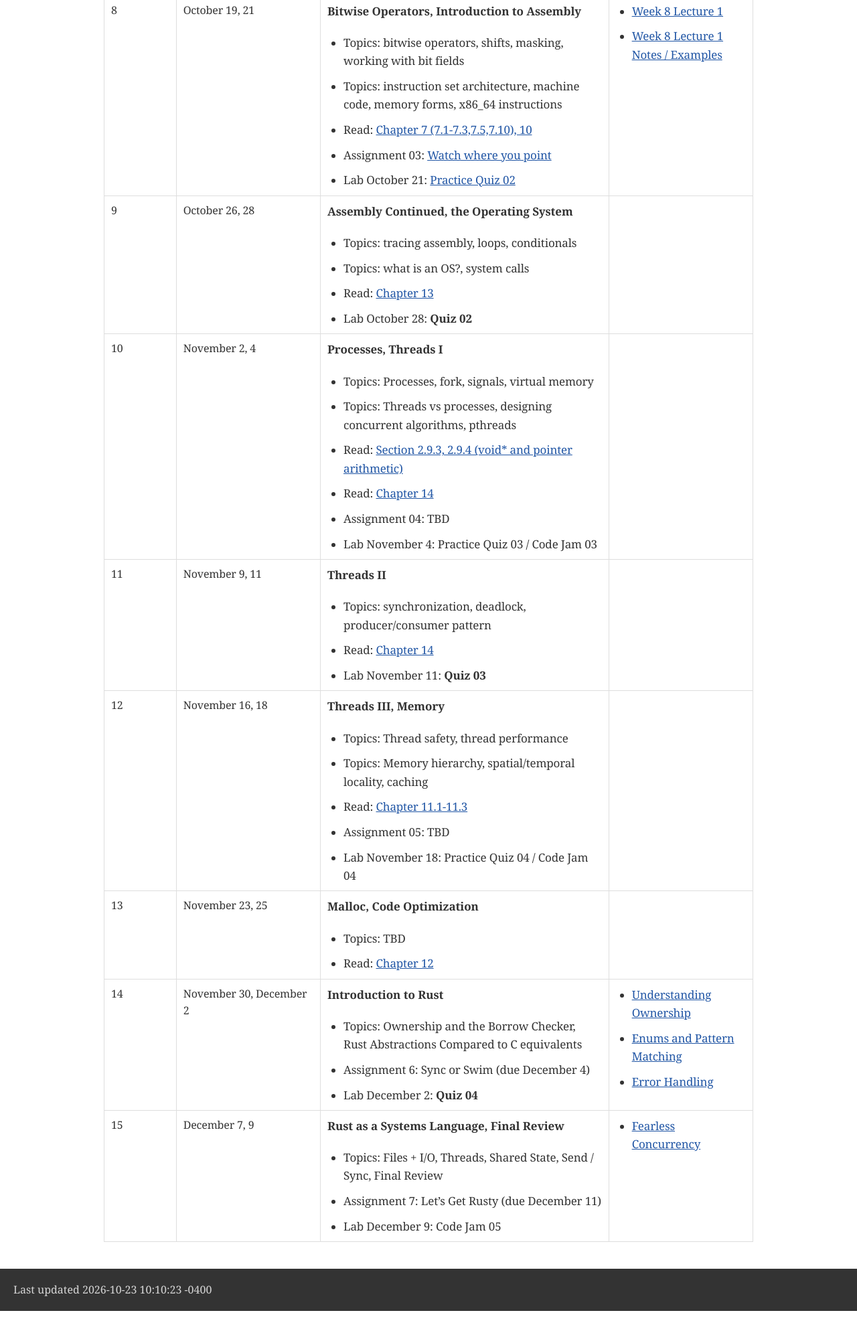
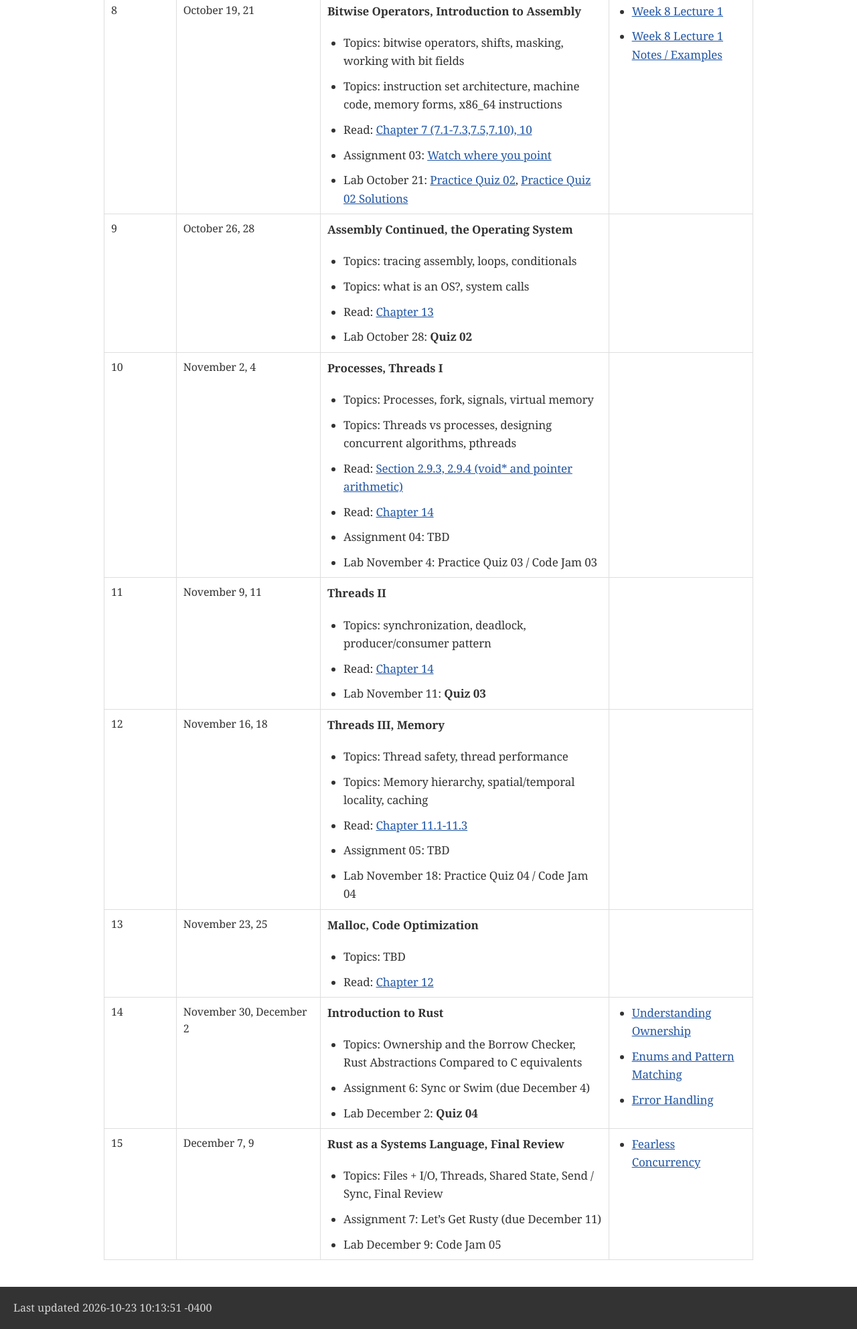
Before and after one commit to BrynMawr-CS223-F26/website, a plain HTML site: page schedule.html in a window 1280 px wide. Shown: the part 1579-3564 px from the top of the page at 67% size. Before the commit the page ends 3537 px from the top, so only its background shows below. Drawn offline with Linux system fonts and the light colour scheme; a web font is replaced by a local one.

Commit message:
add practice quiz 2 solutions

```diff
--- a/schedule.html
+++ b/schedule.html
@@ -694,7 +694,7 @@ body.book #toc,body.book #preamble,body.book h1.sect0,body.book .sect1>h2{page-b
 <p>Assignment 03: <a href="assts/asst03.html">Watch where you point</a></p>
 </li>
 <li>
-<p>Lab October 21: <a href="assts/practicequiz2.html">Practice Quiz 02</a></p>
+<p>Lab October 21: <a href="assts/practicequiz2.html">Practice Quiz 02</a>, <a href="assts/practicequiz2solutions.pdf">Practice Quiz 02 Solutions</a></p>
 </li>
 </ul>
 </div></div></td>
@@ -894,7 +894,7 @@ body.book #toc,body.book #preamble,body.book h1.sect0,body.book .sect1>h2{page-b
 </div>
 <div id="footer">
 <div id="footer-text">
-Last updated 2026-10-23 10:10:23 -0400
+Last updated 2026-10-23 10:13:51 -0400
 </div>
 </div>
 </body>
```
Also changed, not shown: index.html (+1 -1 lines), 2 other files.
